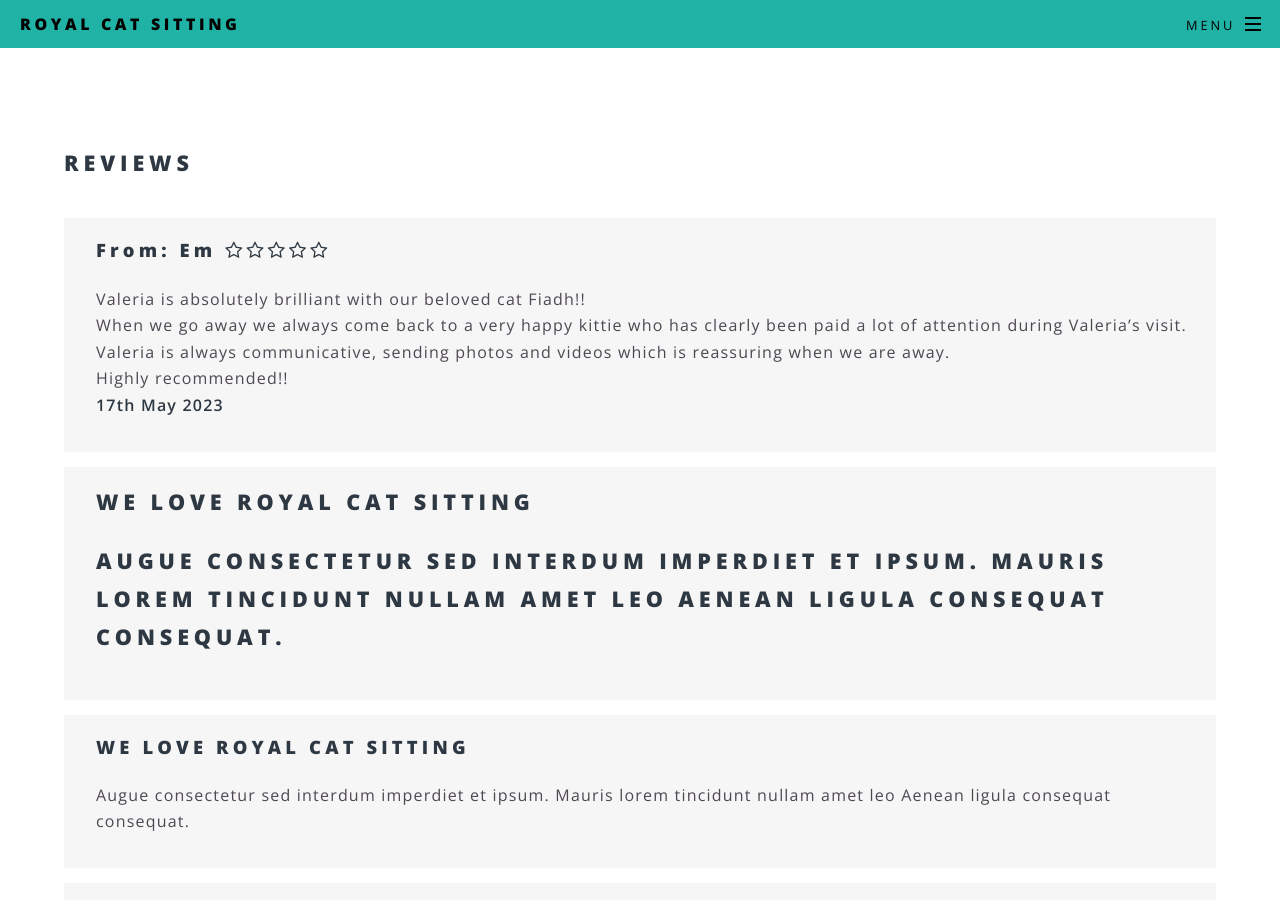
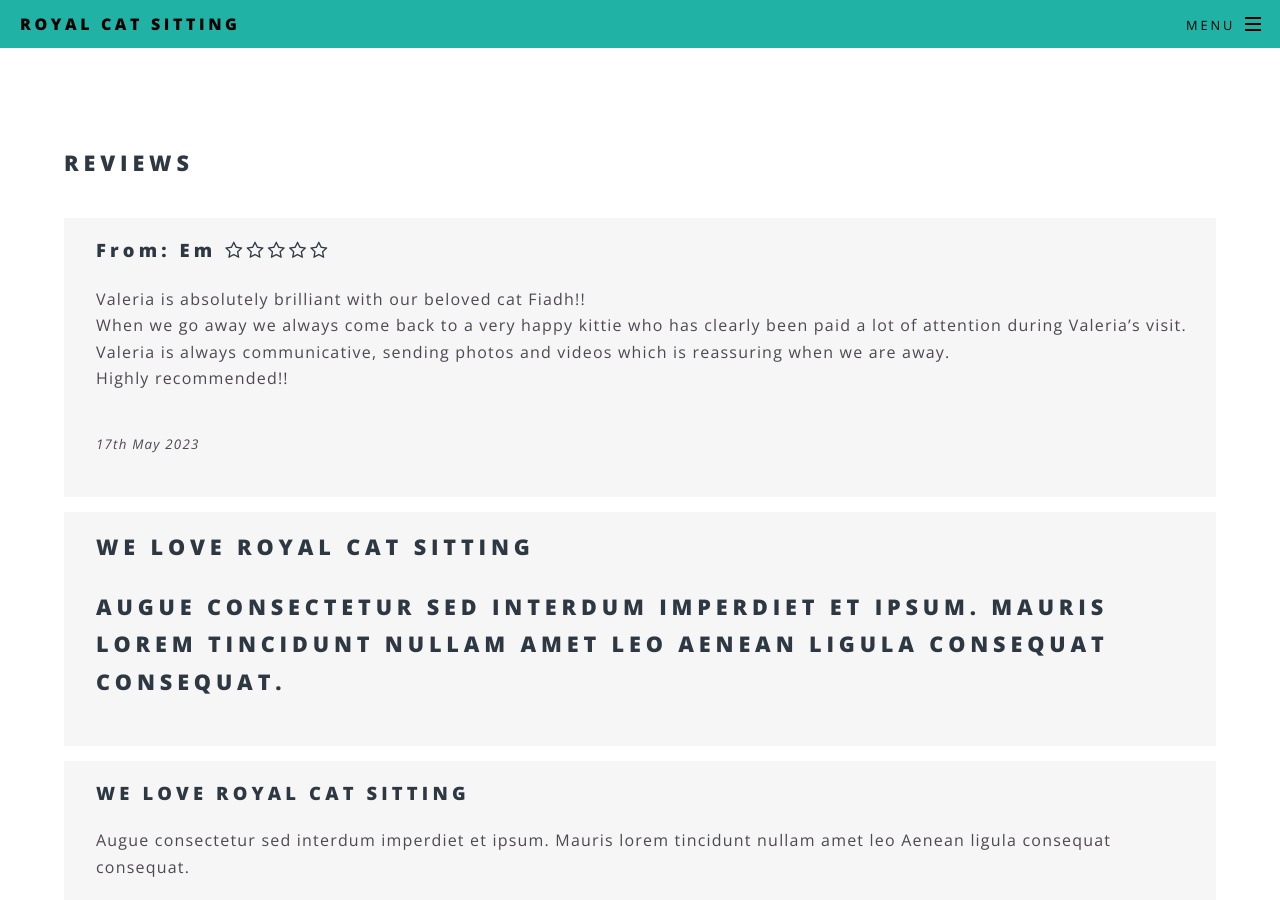
Before and after one commit to royalcatsitting/royalcatsitting.github.io, a Jekyll site: the page built from our_reviews.html, in a window 1280 px wide and 900 px high. Built offline with Jekyll 4.4.1, drawn with Linux system fonts in a browser that asks for light colours.

Commit message:
Update our_reviews.html

```diff
--- a/our_reviews.html
+++ b/our_reviews.html
@@ -16,7 +16,7 @@ order: 4
 					When we go away we always come back to a very happy kittie who has clearly been paid a lot of attention during Valeria’s visit.<br />
 					Valeria is always communicative, sending photos and videos which is reassuring when we are away.<br />
 					Highly recommended!!<br />
-					<b>17th May 2023</b>
+					<div style="font-size: 10pt; line-height: 3.0em; font-style: italic;">17th May 2023</div>
 					</p>
 				</li>
 				<li>
```
